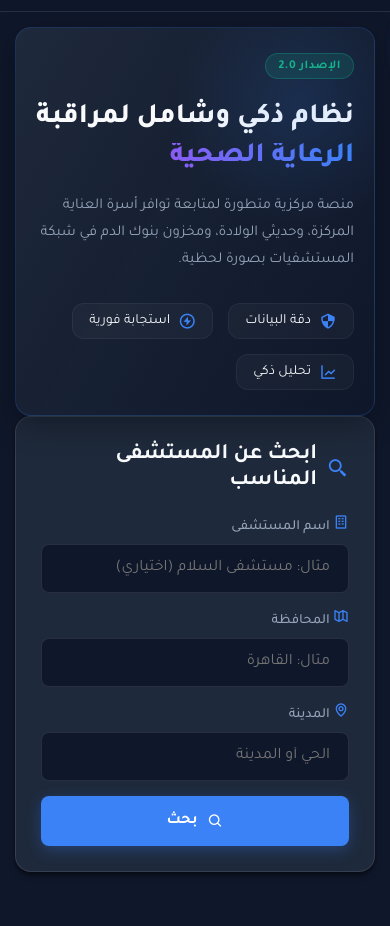
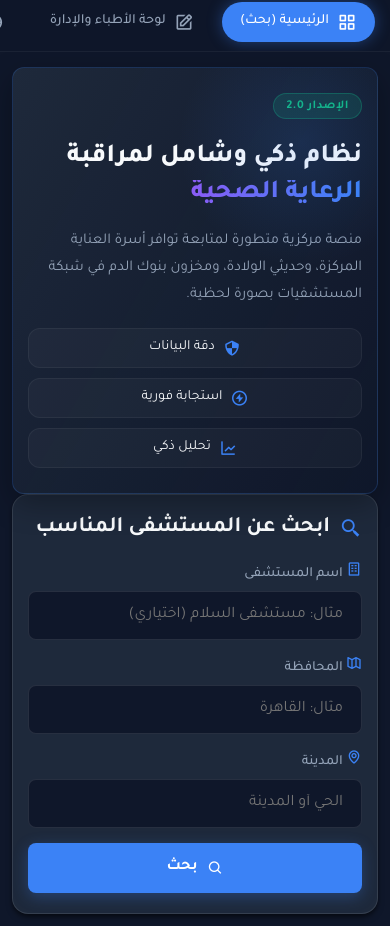
Before and after one commit to website-on/CareBed, a plain HTML site: page index.html in a window 390 px wide. Shown: the part 68-994 px from the top of the page. Before the commit the page ends 955 px from the top, so only its background shows below. Drawn offline with nearby package versions, Linux system fonts and the light colour scheme.

Commit message:
Add files via upload

```diff
--- a/styles.css
+++ b/styles.css
@@ -970,72 +970,167 @@ body {
 }
 
 @media (max-width: 768px) {
-  .sidebar {
-    right: -260px;
-    width: 260px;
-    z-index: 1000;
+
+  /* Make the sidebar a horizontal scrollable top navigation */
+  .sidebar,
+  .sidebar.close {
+    position: fixed;
+    top: 60px;
+    /* sits right below top-header */
+    right: 0;
+    width: 100% !important;
+    height: 60px;
+    padding: 0;
+    border-left: none;
+    border-bottom: 1px solid rgba(255, 255, 255, 0.05);
+    background: rgba(15, 23, 42, 0.95);
+    backdrop-filter: blur(10px);
+    z-index: 98;
+    display: flex;
+    overflow-x: auto;
+    overflow-y: hidden;
+    white-space: nowrap;
+    -webkit-overflow-scrolling: touch;
+    transition: none;
+    /* Disable sliding transition */
   }
 
-  .sidebar.close {
-    right: 0;
-    width: 260px;
-    padding-top: 20px;
+  /* Hide sidebar logo on mobile since we have one in header */
+  .sidebar .logo-details,
+  .sidebar.close .logo-details {
+    display: none;
   }
 
-  .sidebar .logo_name,
-  .sidebar .link_name {
-    display: inline-block;
+  /* Horizontal links container */
+  .sidebar .nav-links {
+    display: flex;
+    flex-direction: row;
+    align-items: center;
+    width: max-content;
+    height: 100%;
+    margin: 0;
+    padding: 0 10px;
   }
 
-  .sidebar.close .logo_name,
-  .sidebar.close .link_name {
-    display: inline-block;
-    opacity: 1;
-    pointer-events: auto;
+  .sidebar .nav-links li {
+    margin: 0 5px;
   }
 
+  /* Link styling for horizontal scroll nav */
+  .sidebar .nav-links li a,
   .sidebar.close .nav-links li a {
-    justify-content: flex-start;
+    display: flex;
+    flex-direction: row;
+    align-items: center;
+    justify-content: center;
+    padding: 10px 18px;
+    border-radius: 30px;
+    /* Modern pill shape */
   }
 
-  .sidebar.close .logo-details i {
+  .sidebar .nav-links li a i,
+  .sidebar.close .nav-links li a i {
+    margin: 0 0 0 8px;
+    /* Margin to the left due to RTL */
+    min-width: unset;
+    font-size: 20px;
     text-align: right;
-    width: auto;
-    margin-left: 10px;
   }
 
+  .sidebar .nav-links li a .link_name,
+  .sidebar.close .nav-links li a .link_name {
+    display: inline-block !important;
+    font-size: 14px;
+    font-weight: 500;
+    opacity: 1 !important;
+    pointer-events: auto !important;
+  }
+
+  /* Top Header tweaks */
+  .top-header {
+    height: 60px;
+    padding: 0 15px;
+    background: var(--bg-secondary);
+  }
+
+  /* Hide sidebar toggle since nav is now always on top */
+  .sidebar-button i.sidebarBtn {
+    display: none;
+  }
+
+  .dashboard-title {
+    display: block;
+    font-size: 16px;
+    color: var(--color-primary);
+  }
+
+  .profile-details {
+    gap: 8px;
+  }
+
+  .admin_name {
+    display: none;
+    /* Save space on mobile */
+  }
+
+  .profile-details img {
+    height: 34px;
+    width: 34px;
+  }
+
+  /* Main content shifts below the new horizontal nav */
   .home-section,
   .home-section.expanded {
     width: 100%;
     right: 0;
+    padding-top: 0;
   }
 
   .home-content {
-    padding: 15px;
+    padding: 12px;
+    padding-top: 75px;
+    /* Allow space for the fixed horizontal nav below the header */
   }
 
-  .dashboard-title {
-    display: none;
-  }
-
+  /* UI Adjustments for full width and professional look */
   .welcome-container {
-    padding: 25px 20px;
+    padding: 25px 15px;
+    border-radius: var(--border-radius-md);
   }
 
   .welcome-heading {
-    font-size: 28px;
+    font-size: 26px;
   }
 
   .welcome-description {
     font-size: 15px;
+    margin-bottom: 20px;
   }
 
-  .search-form-grid {
-    grid-template-columns: 1fr;
+  .welcome-features {
+    flex-direction: column;
+    gap: 10px;
   }
 
-  .search-btn {
+  .feature-tag {
+    justify-content: center;
+    padding: 10px;
+  }
+
+  /* All grids become single column full width */
+  .search-form-grid,
+  .overview-boxes,
+  .department-grid,
+  .admin-grid,
+  .hospital-list {
+    grid-template-columns: 1fr;
+    gap: 15px;
+  }
+
+  .search-btn,
+  .btn {
     width: 100%;
+    height: 50px;
   }
 
   .form-group-row {
@@ -1047,13 +1142,28 @@ body {
     padding: 0;
   }
 
-  /* Make all inputs in modals full width on mobile */
-  .login-box {
-    padding: 20px;
-    margin: 15px;
+  .box {
+    padding: 20px 15px;
   }
 
-  .admin-grid {
-    grid-template-columns: 1fr;
+  .kpi-card {
+    padding: 20px;
+  }
+
+  .kpi-card .number {
+    font-size: 28px;
+  }
+
+  .kpi-card .icon {
+    height: 50px;
+    width: 50px;
+    font-size: 24px;
+  }
+
+  /* Modals full width */
+  .login-box {
+    padding: 20px 15px;
+    margin: 10px;
+    max-height: 90vh;
   }
 }
```
